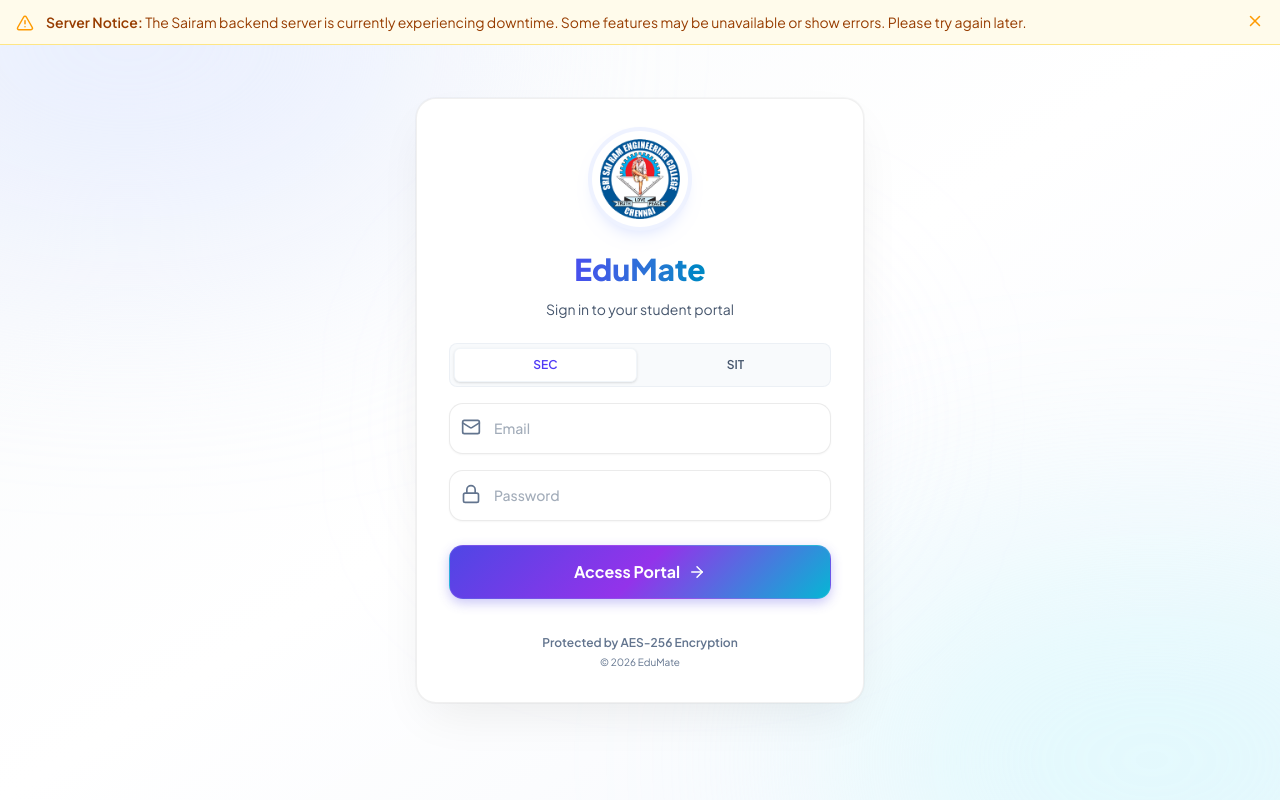
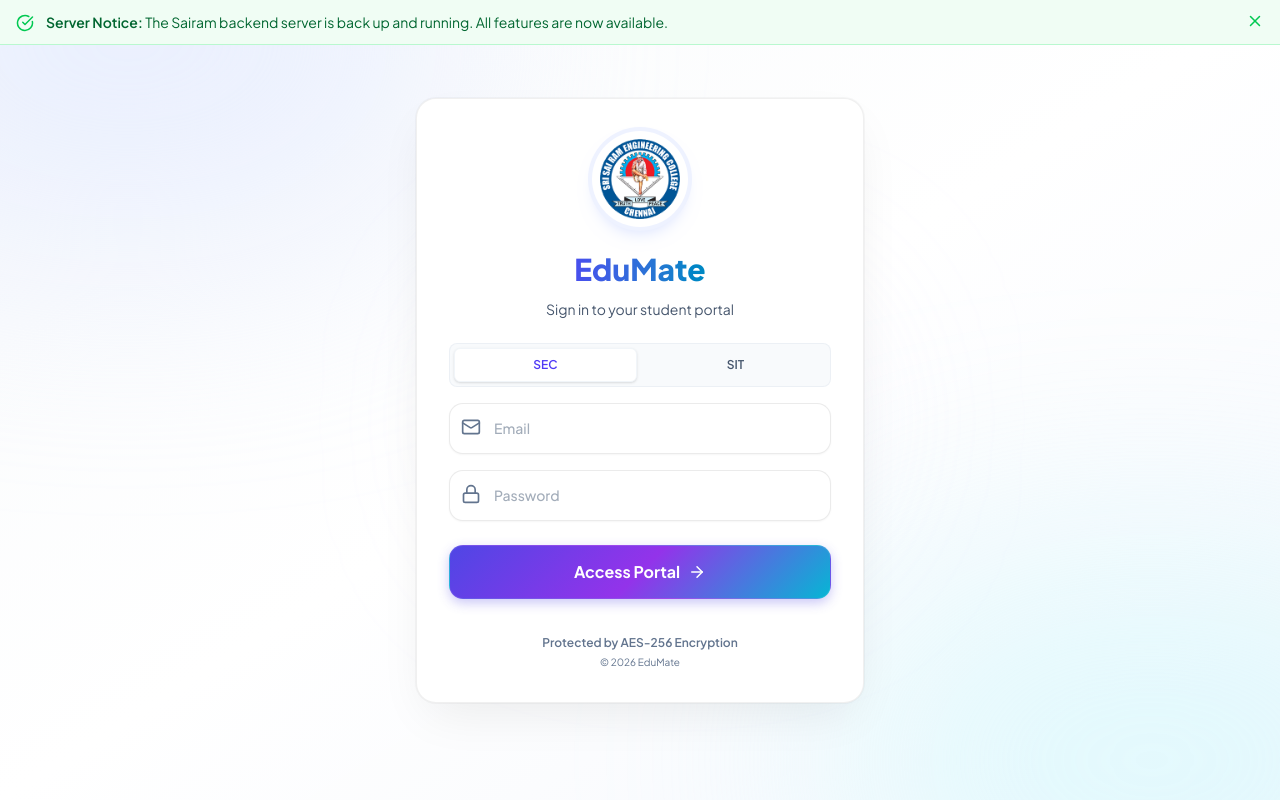
Before and after one commit to AravindS2006/edumate, a Next.js app in the folder frontend/: page / in a window 1280 px wide. Built offline with nearby package versions, Linux system fonts and the light colour scheme; no server answers.

Commit message:
Replace server downtime alert with server up and running success alert (permanently dismissible)
Co-authored-by: AravindS2006 <150777603+AravindS2006@users.noreply.github.com>

```diff
--- a/frontend/src/components/ServerAlertBanner.tsx
+++ b/frontend/src/components/ServerAlertBanner.tsx
@@ -1,24 +1,37 @@
 'use client';
 
-import { useState } from 'react';
-import { AlertTriangle, X } from 'lucide-react';
+import { useState, useEffect } from 'react';
+import { CheckCircle, X } from 'lucide-react';
+
+const DISMISSED_KEY = 'server-up-alert-dismissed';
 
 export function ServerAlertBanner() {
   const [dismissed, setDismissed] = useState(false);
+  const [loaded, setLoaded] = useState(false);
 
-  if (dismissed) return null;
+  useEffect(() => {
+    setDismissed(localStorage.getItem(DISMISSED_KEY) === 'true');
+    setLoaded(true);
+  }, []);
+
+  const handleDismiss = () => {
+    localStorage.setItem(DISMISSED_KEY, 'true');
+    setDismissed(true);
+  };
+
+  if (!loaded || dismissed) return null;
 
   return (
-    <div className="w-full bg-amber-50 border-b border-amber-200 px-4 py-3 flex items-start gap-3">
-      <AlertTriangle className="text-amber-500 mt-0.5 flex-shrink-0" size={18} />
-      <p className="text-sm text-amber-800 flex-1">
-        <span className="font-semibold">Server Notice:</span> The Sairam backend server is currently
-        experiencing downtime. Some features may be unavailable or show errors. Please try again later.
+    <div className="w-full bg-green-50 border-b border-green-200 px-4 py-3 flex items-start gap-3">
+      <CheckCircle className="text-green-500 mt-0.5 flex-shrink-0" size={18} />
+      <p className="text-sm text-green-800 flex-1">
+        <span className="font-semibold">Server Notice:</span> The Sairam backend server is back up
+        and running. All features are now available.
       </p>
       <button
-        onClick={() => setDismissed(true)}
+        onClick={handleDismiss}
         aria-label="Dismiss alert"
-        className="text-amber-500 hover:text-amber-700 transition-colors flex-shrink-0"
+        className="text-green-500 hover:text-green-700 transition-colors flex-shrink-0"
       >
         <X size={18} />
       </button>
```
